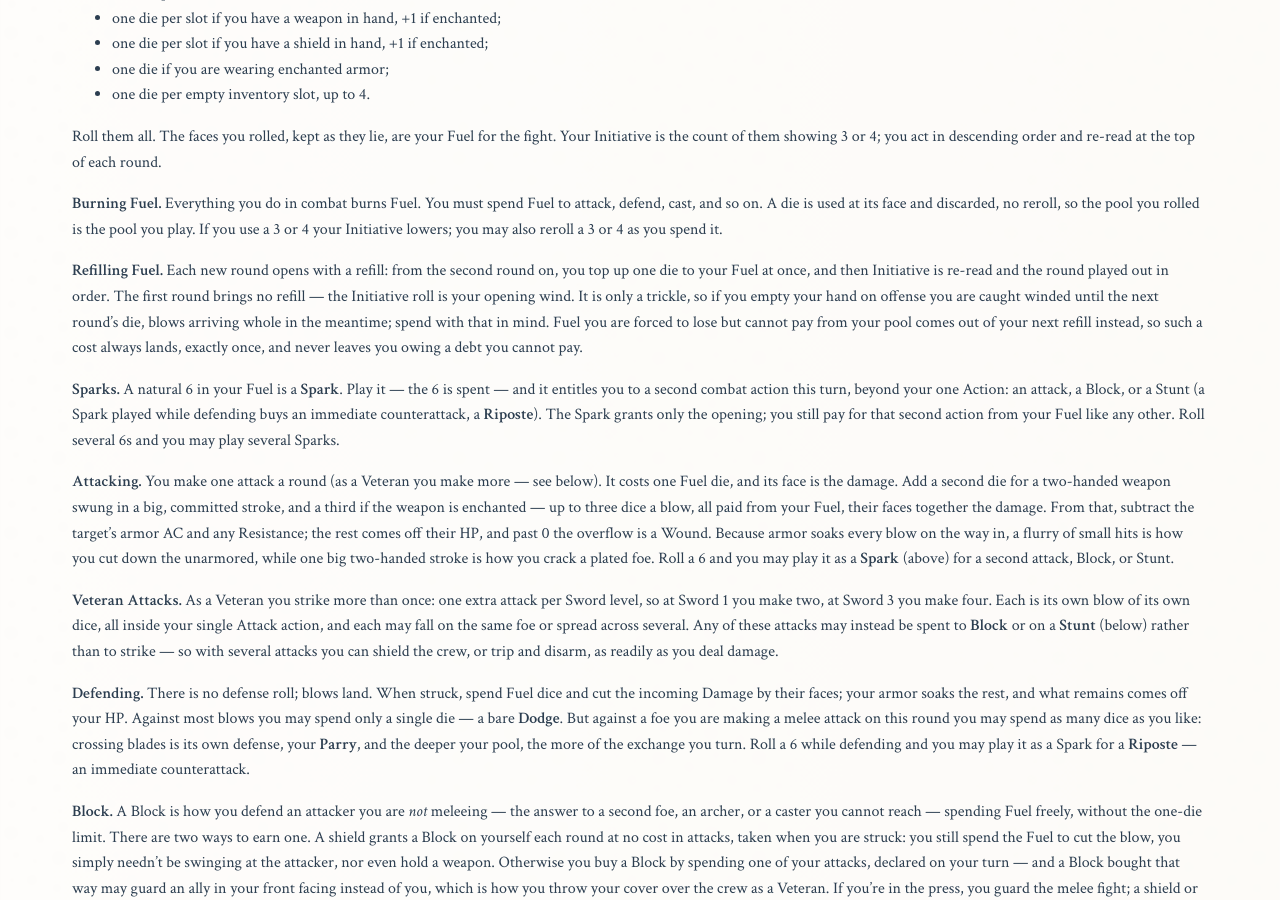
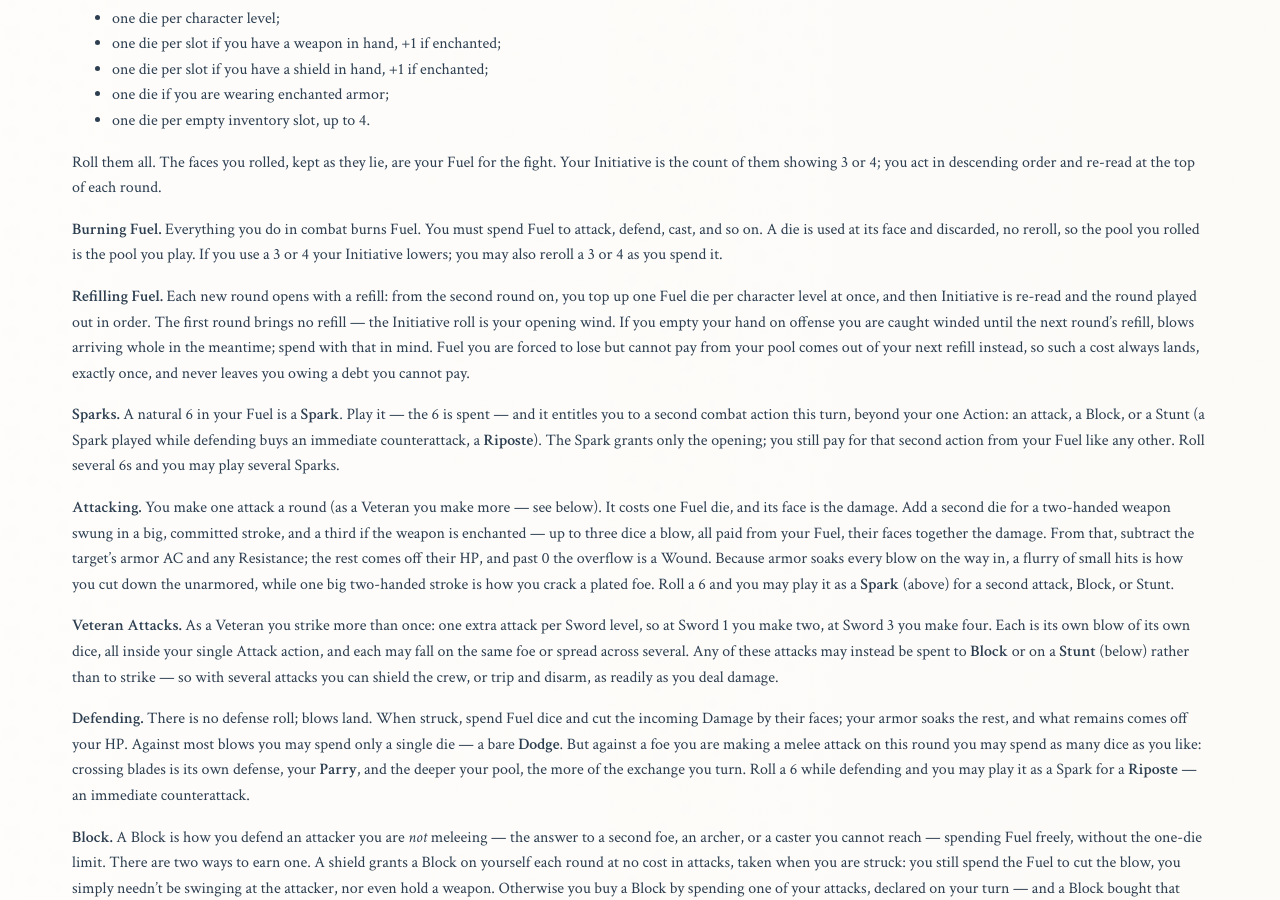
Before and after one commit to paulabrams/burners, a Jekyll site: the page built from burners-adventure-game.md, in a window 1280 px wide and 900 px high, scrolled down 17178 px. Built offline with Jekyll 4.4.1, drawn with Linux system fonts in a browser that asks for light colours; some web fonts are replaced; some of the changed text lies outside the part shown.

Commit message:
Scale Fuel refill to one die per character level each round.
Veterans recover faster between rounds; glossary, Fighting, and examples now match.

Co-authored-by: Cursor <cursoragent@cursor.com>

```diff
--- a/burners-adventure-game.md
+++ b/burners-adventure-game.md
@@ -131,7 +131,7 @@ Quick definitions. Details live in the chapters below.
 
 - **Prone:** knocked down — by a Stunt, a Shock result, or a waist or leg wound. You cannot Dodge, so any blow you do not actively meet lands whole; but you may still Parry a foe you attack, or Block with a shield or a spent attack, so you guard the foes you engage and take the rest whole. Your extra Veteran attacks let you defend against several foes from the ground; without them you guard one at most. Rising is free unless a foe presses you in melee, when it costs a die (see Stunts). A waist or leg wound pins you down until you reach **full HP**.
 
-- **Refill die:** from the second round on, you gain one die at the top of each round, rolled into your Fuel before Initiative is re-read. The first round brings none.
+- **Refill:** from the second round on, you gain one Fuel die per character level at the top of each round, rolled into your pool before Initiative is re-read. The first round brings none.
 
 ### Monsters
 
@@ -552,7 +552,7 @@ Roll them all. The faces you rolled, kept as they lie, are your Fuel for the fig
 
 **Burning Fuel.** Everything you do in combat burns Fuel. You must spend Fuel to attack, defend, cast, and so on. A die is used at its face and discarded, no reroll, so the pool you rolled is the pool you play. If you use a 3 or 4 your Initiative lowers; you may also reroll a 3 or 4 as you spend it.
 
-**Refilling Fuel.** Each new round opens with a refill: from the second round on, you top up one die to your Fuel at once, and then Initiative is re-read and the round played out in order. The first round brings no refill — the Initiative roll is your opening wind. It is only a trickle, so if you empty your hand on offense you are caught winded until the next round's die, blows arriving whole in the meantime; spend with that in mind. Fuel you are forced to lose but cannot pay from your pool comes out of your next refill instead, so such a cost always lands, exactly once, and never leaves you owing a debt you cannot pay.
+**Refilling Fuel.** Each new round opens with a refill: from the second round on, you top up one Fuel die per character level at once, and then Initiative is re-read and the round played out in order. The first round brings no refill — the Initiative roll is your opening wind. If you empty your hand on offense you are caught winded until the next round's refill, blows arriving whole in the meantime; spend with that in mind. Fuel you are forced to lose but cannot pay from your pool comes out of your next refill instead, so such a cost always lands, exactly once, and never leaves you owing a debt you cannot pay.
 
 **Sparks.** A natural 6 in your Fuel is a **Spark**. Play it — the 6 is spent — and it entitles you to a second combat action this turn, beyond your one Action: an attack, a Block, or a Stunt (a Spark played while defending buys an immediate counterattack, a **Riposte**). The Spark grants only the opening; you still pay for that second action from your Fuel like any other. Roll several 6s and you may play several Sparks.
 
```
Also changed, not shown: other parts of burners-adventure-game.md (+1 -1 lines), burners-examples-of-play.md (+1 -1 lines).
